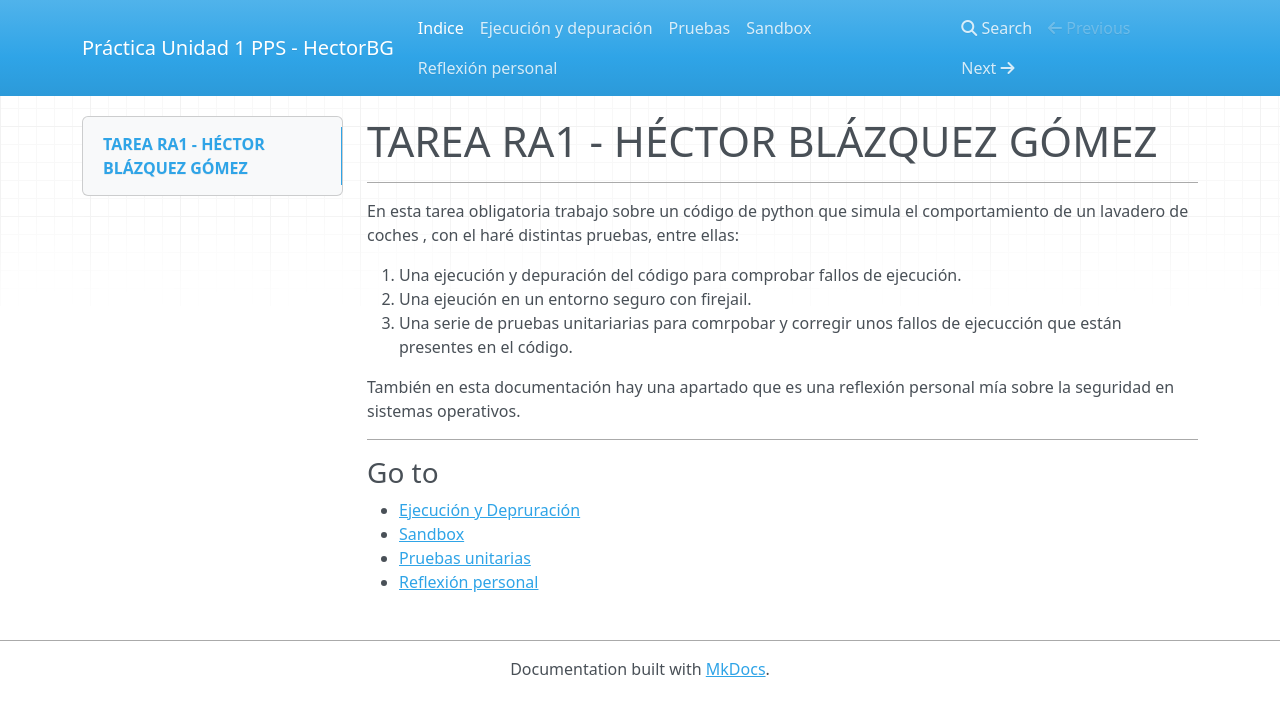
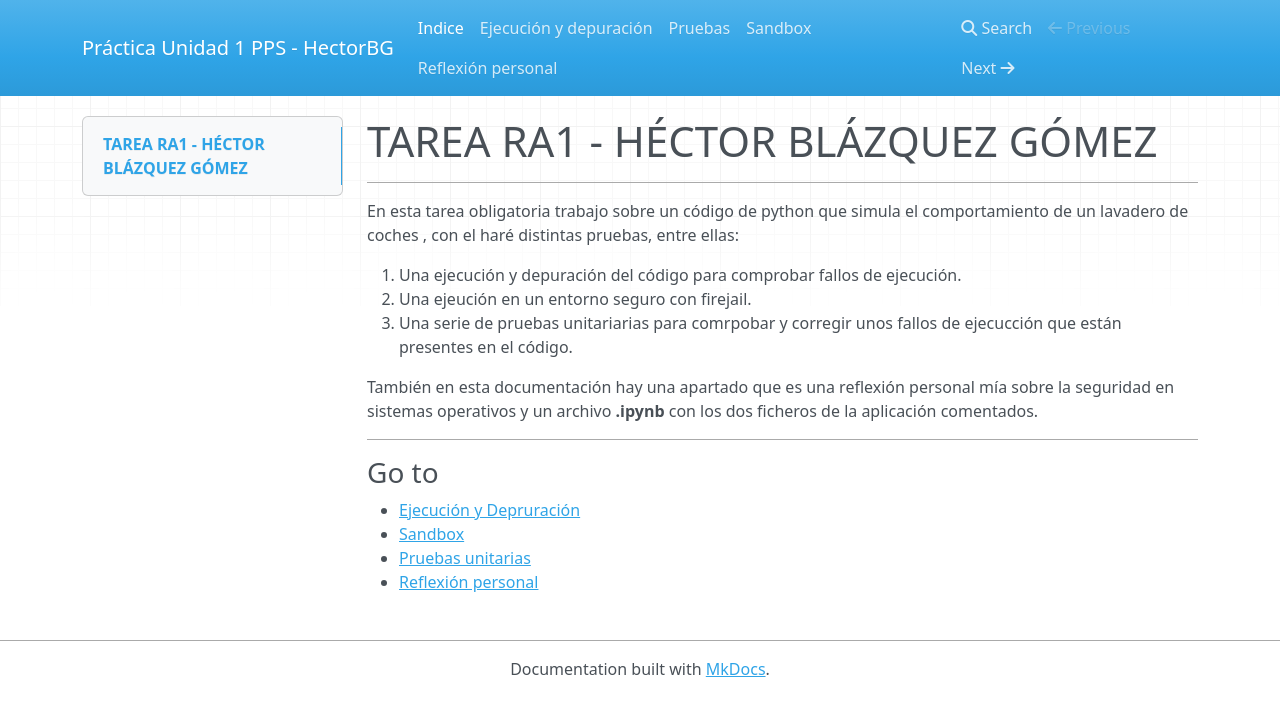
Before and after one commit to vjp-hectorBG/Unidad1-TareaRA1, an MkDocs documentation site: the page built from markdown/index.md, in a window 1280 px wide. Shown: the top 716 px of the page. Built offline with MkDocs 1.6.1, drawn with Linux system fonts in a browser that asks for light colours; nearby versions of some CDN libraries.

Commit message:
Add file_comentarios y fix index

```diff
--- a/markdown/index.md
+++ b/markdown/index.md
@@ -6,7 +6,7 @@ En esta tarea obligatoria trabajo sobre un código de python que simula el compo
 2. Una ejeución en un entorno seguro con firejail.
 3. Una serie de pruebas unitariarias para comrpobar y corregir unos fallos de ejecucción que están presentes en el código.
 
-También en esta documentación hay una apartado que es una reflexión personal mía sobre la seguridad en sistemas operativos.
+También en esta documentación hay una apartado que es una reflexión personal mía sobre la seguridad en sistemas operativos y un archivo **.ipynb** con los dos ficheros de la aplicación comentados.
 
 ---
 
--- a/mkdocs.yml
+++ b/mkdocs.yml
@@ -1,7 +1,7 @@
 site_name: Práctica Unidad 1 PPS - HectorBG
 nav:
   - Indice: index.md
-  - Ejecución y depuración: ejecucion-y-depuracion.md
+  - Ejecución y depuración: ejecuccion-y-depuracion.md
   - Pruebas: pruebas.md
   - Sandbox: sandbox.md
   - Reflexión personal: reflexion.md
```
Also changed, not shown: app-lavadero-comentada.ipynb (added).
